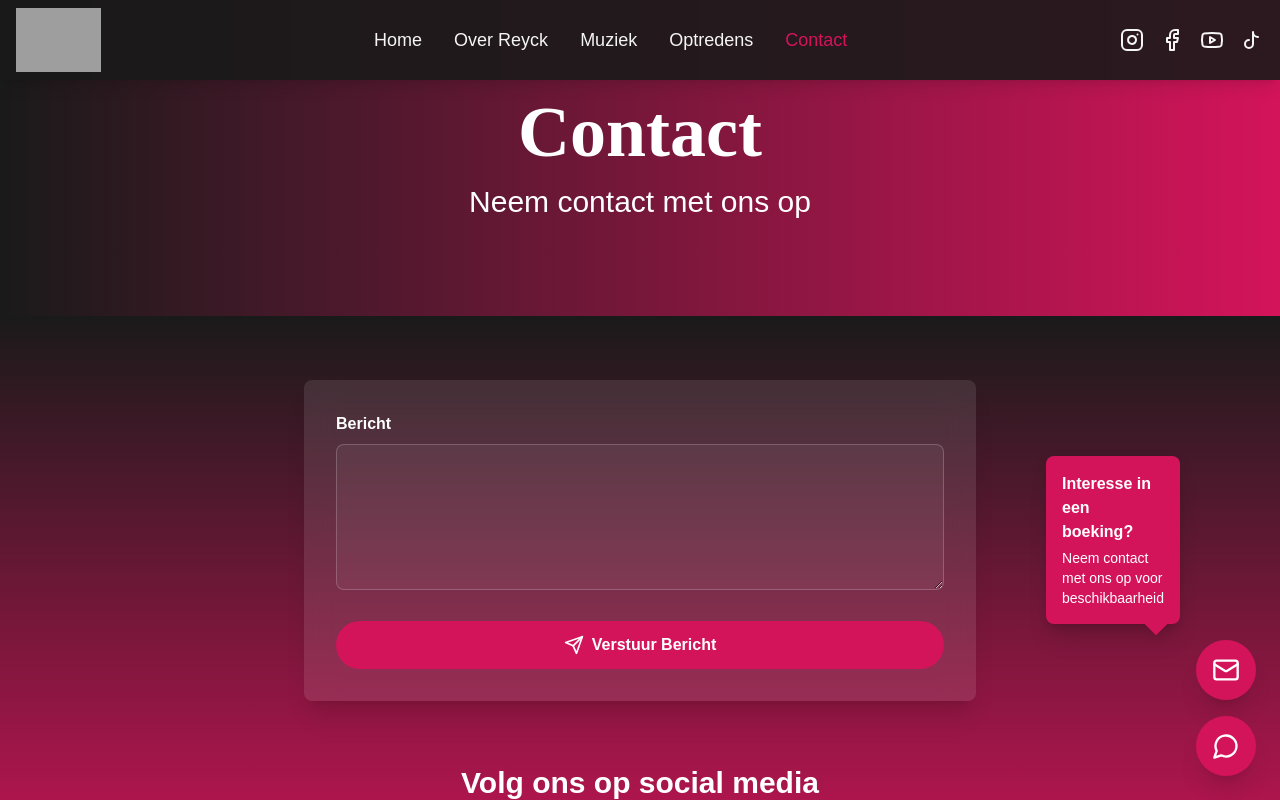
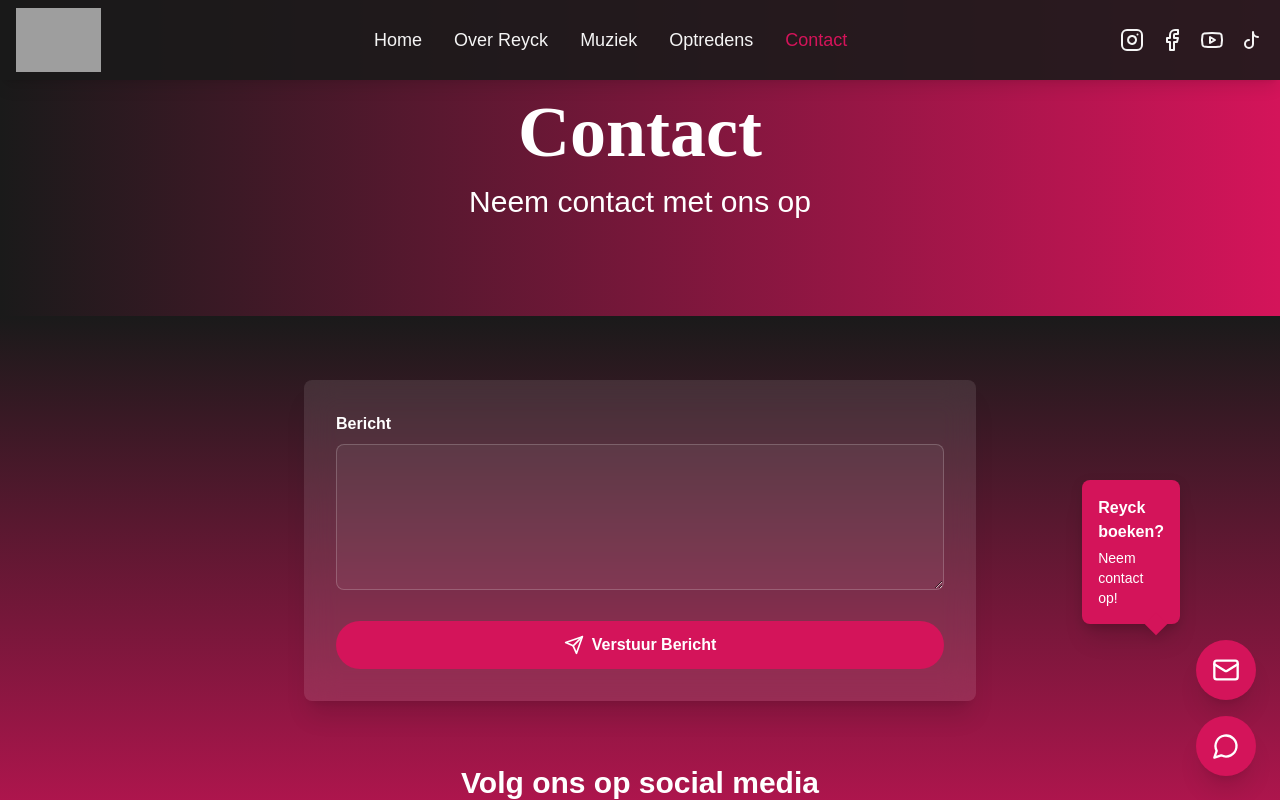
Before and after one commit to marijnbransen1998/Reyck3, a React (Vite) app: page /contact in a window 1280 px wide. Both pictures are taken after a click on the button 1226 px from the left and 746 px from the top of the page. Shown: the top 800 px of the page. Built offline with nearby package versions, Linux system fonts and the light colour scheme; grey boxes are pictures that could not be loaded; a web font is replaced by a local one.

Commit message:
Update WhatsAppButton.tsx

```diff
--- a/src/components/WhatsAppButton.tsx
+++ b/src/components/WhatsAppButton.tsx
@@ -46,8 +46,8 @@ const ContactButtons: React.FC = () => {
           filter: 'drop-shadow(0 4px 6px rgba(0, 0, 0, 0.1))',
         }}
       >
-        <p className="font-semibold mb-1">Interesse in een boeking?</p>
-        <p className="text-sm">Neem contact met ons op voor beschikbaarheid</p>
+        <p className="font-semibold mb-1">Reyck boeken?</p>
+        <p className="text-sm">Neem contact op!</p>
         <div className="absolute -bottom-2 right-4 w-4 h-4 bg-secondary transform rotate-45"></div>
       </div>
       <div className="flex flex-col space-y-4">
```
